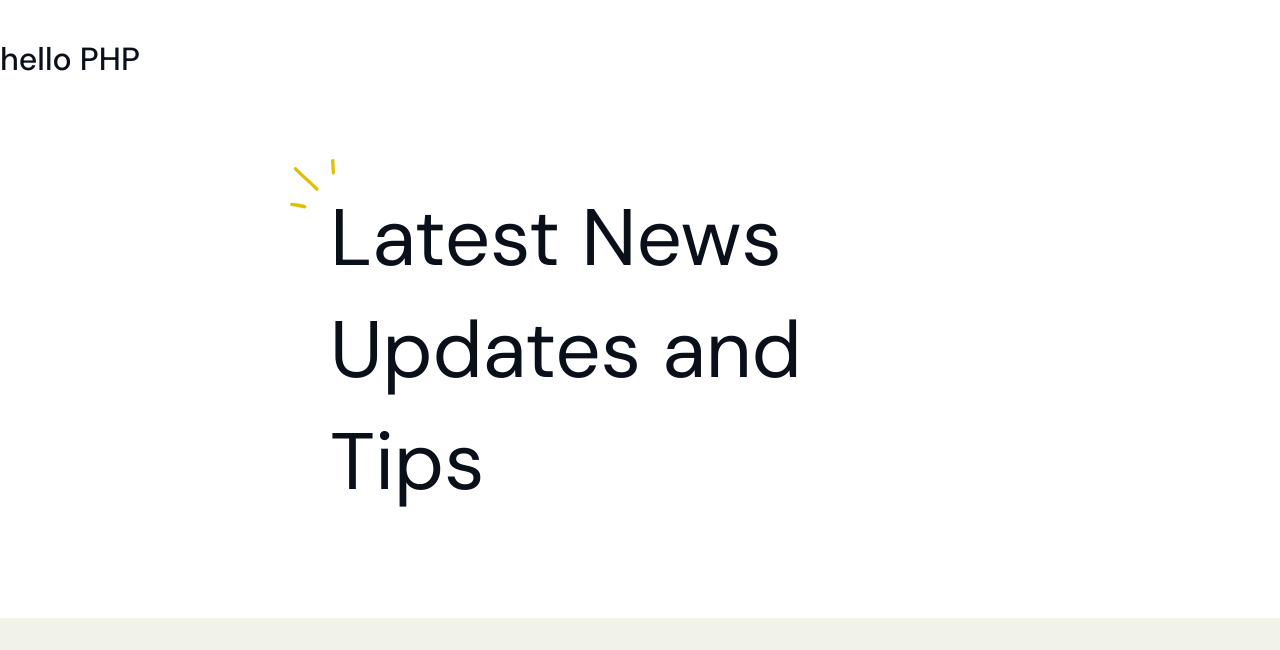
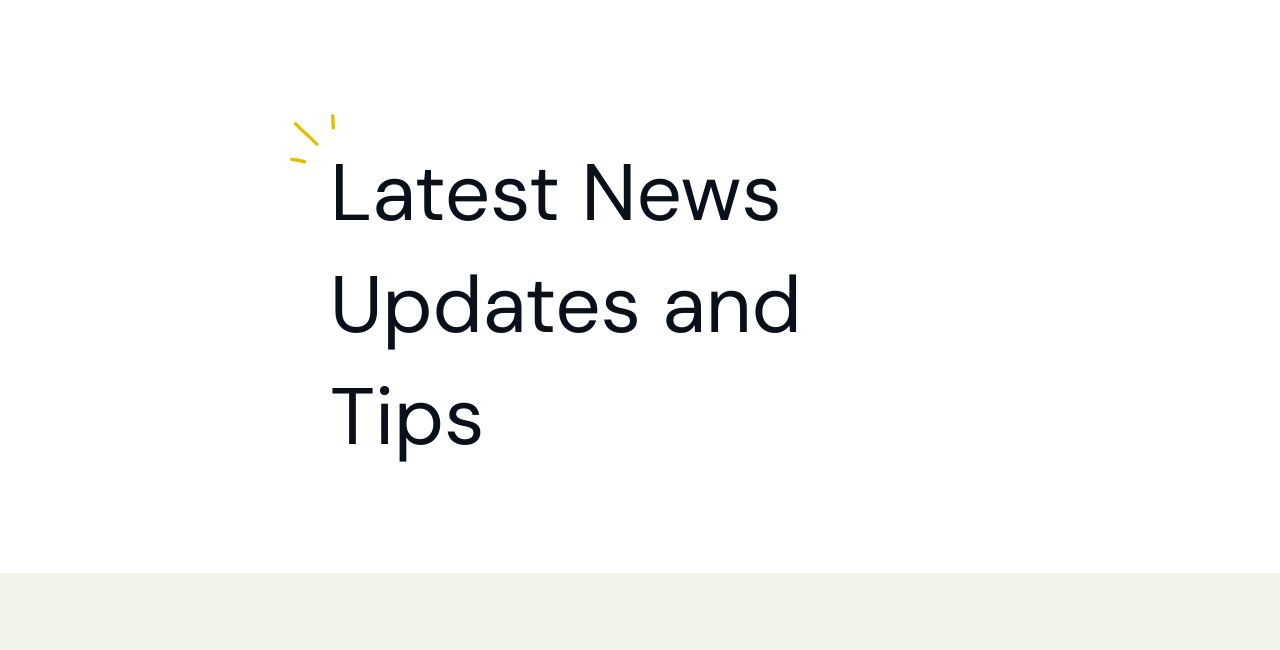
Before and after one commit to Hedayetul-Kabir/design-blog, a plain HTML site: page tshiii/index.html in a window 1280 px wide. Shown: the part 90-740 px from the top of the page. Drawn offline with Linux system fonts and the light colour scheme.

Commit message:
remove line

```diff
--- a/tshiii/index.html
+++ b/tshiii/index.html
@@ -55,7 +55,6 @@
       </div>
     </div>
   </nav>
-  <h1>hello PHP</h1>
   <!--end-header-nav-->
 
   <!--Start-section/banner-->
```
